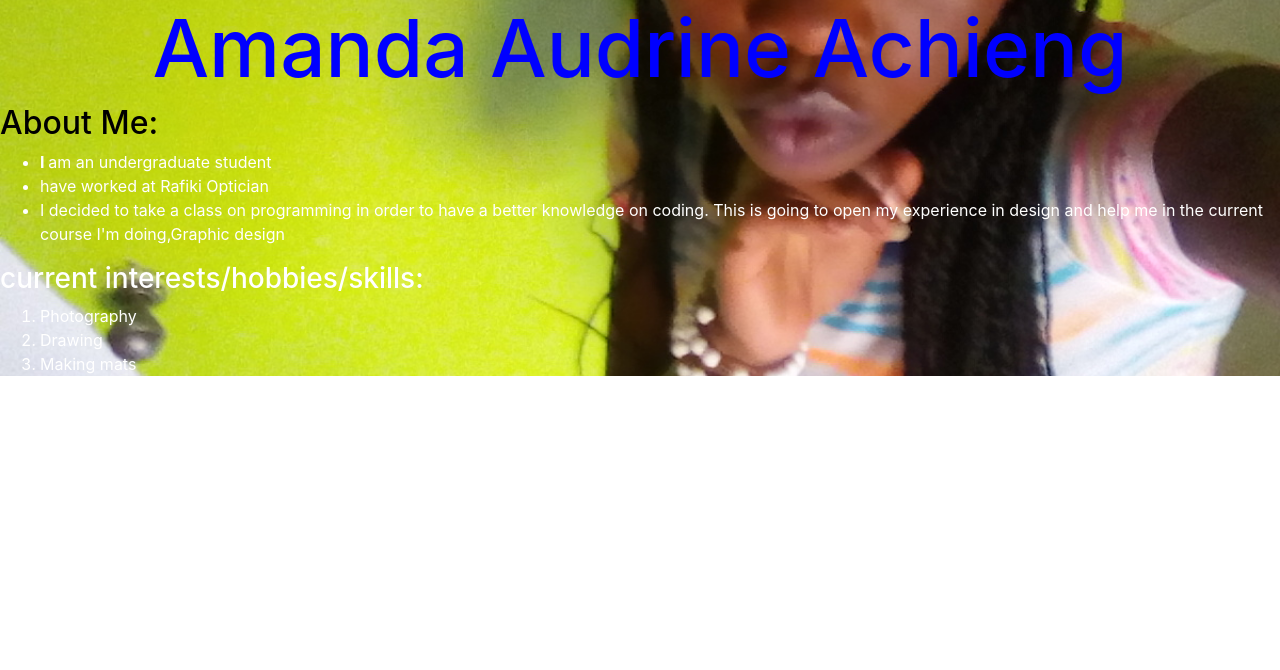
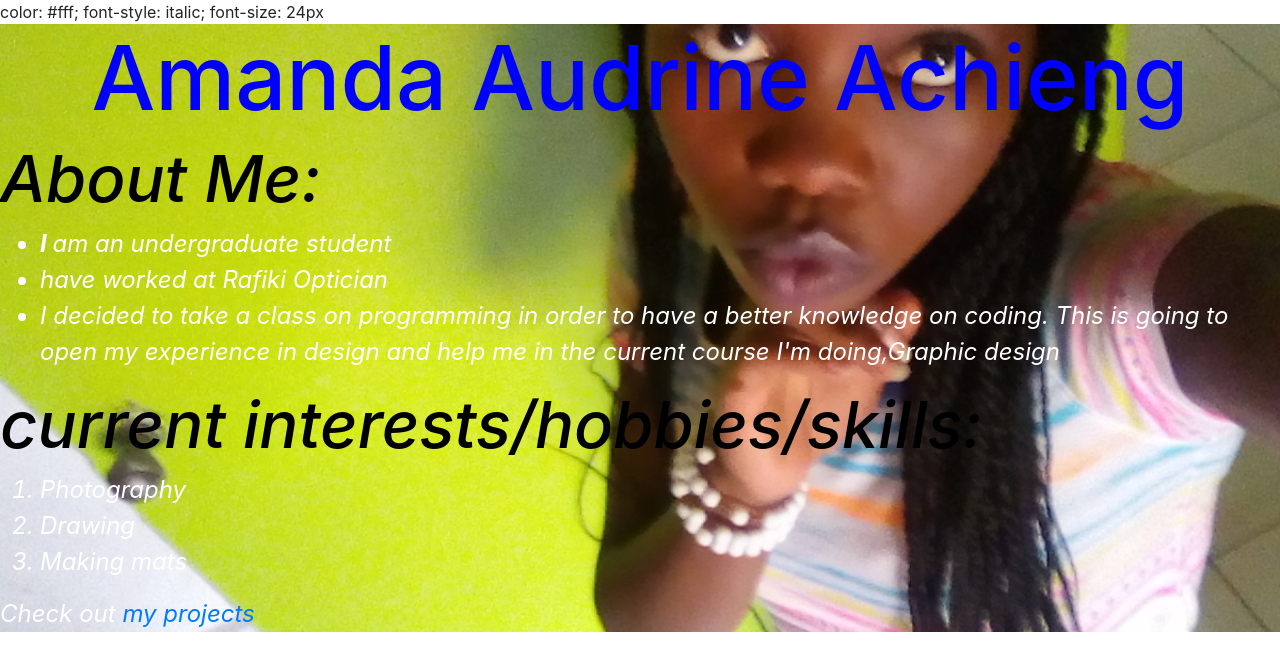
Before and after one commit to AUDRINEA/Audrinea.github.io, a plain HTML site: page index.html in a window 1280 px wide. Drawn offline with Linux system fonts and the light colour scheme.

Commit message:
This is my new files

```diff
--- a/css/main.css
+++ b/css/main.css
@@ -1,17 +1,21 @@
 h1{
-  color: blue;
-  text-align: center;
+  color: blue; font-style: normal;
+  text-align: center
 }
 .doc{
-  font-size: 80px;
+  font-size: 90px;
 }
 .buy{
-  color:black
+  color:black; font-size: 65px
 }
 .you{
   background-image: url("../images/you.jpg");
   background-position: center;
   background-repeat: no-repeat;
   background-size: cover;
-  color: #fff;
+  color: #fff; font-style: italic; font-size: 24px
+
 }
+.turn{
+  color:black; font-size: 65px
+}
--- a/index.html
+++ b/index.html
@@ -7,6 +7,7 @@
     <title></title>
   </head>
   <body>
+    color: #fff; font-style: italic; font-size: 24px
     <div class="you">
       <h1 class="doc">Amanda Audrine Achieng</h1>
 
@@ -25,8 +26,7 @@
         <li>Drawing</li>
         <li>Making mats</li>
       </ol>
-    </div>
-
+<p> Check out<a href="https://github.com/AUDRINEA/webpage-">  my projects </a></p>
 
     <script src="js/bootstrap.min.js"></script>
   </body>
```
